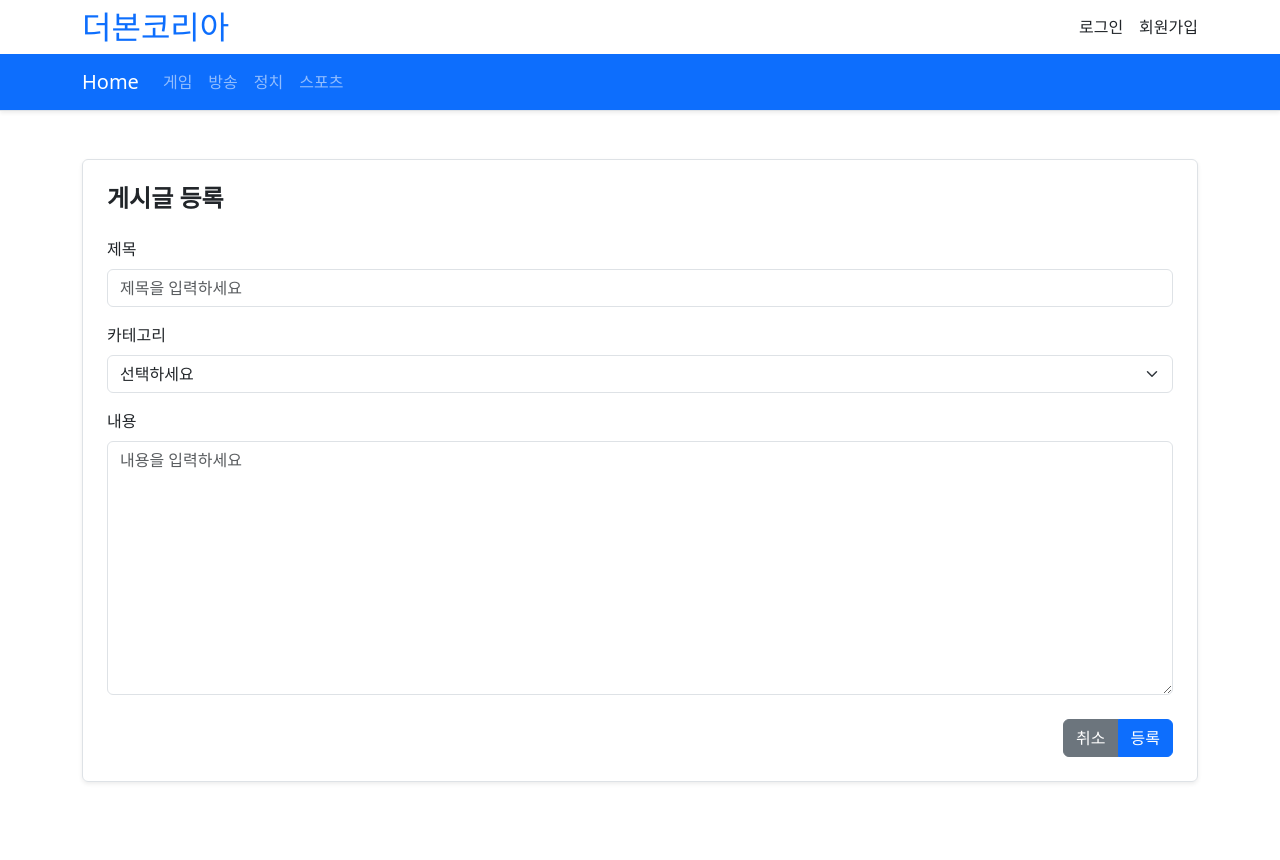
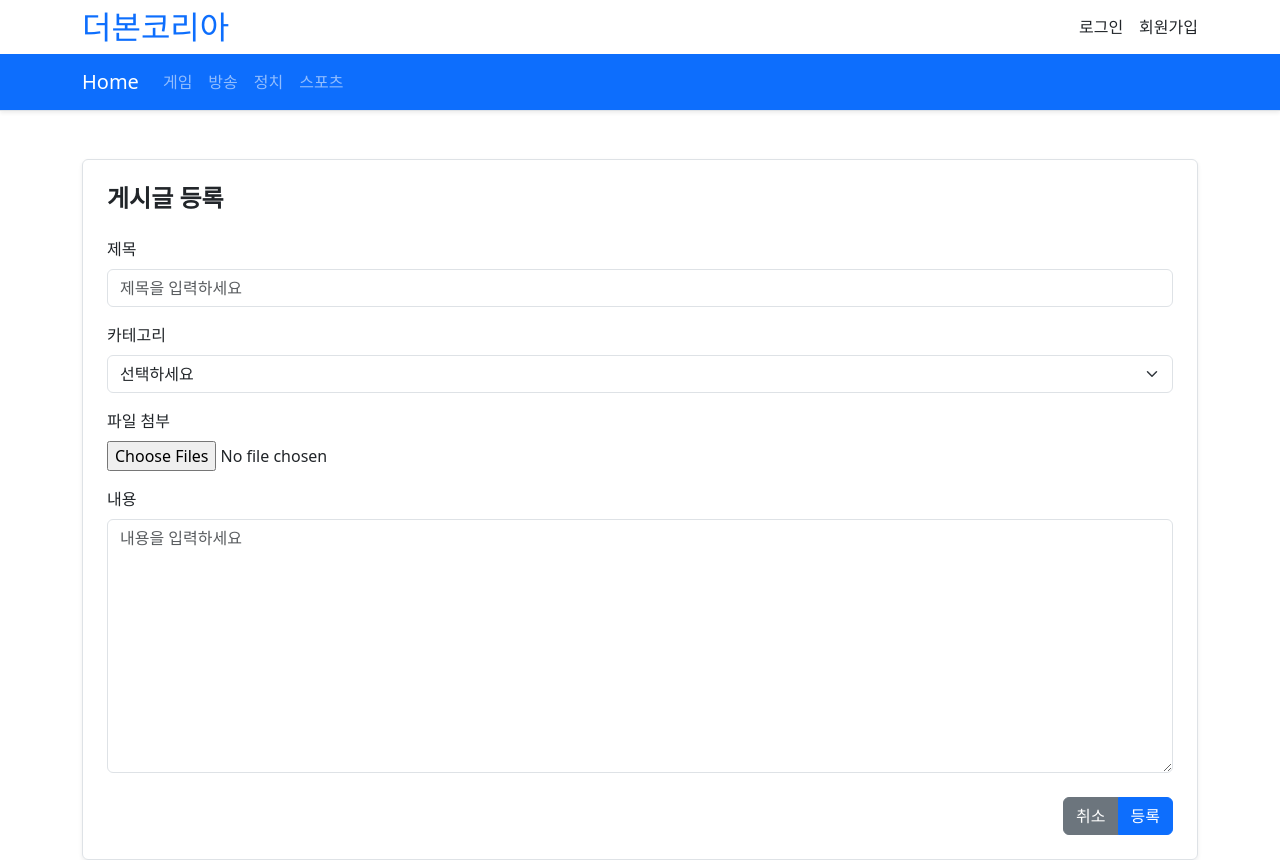
Before and after one commit to jim9474/board-fe, a React (Vite) app: page /create in a window 1280 px wide. Before the commit the page ends 800 px from the top, so only its background shows below. Built offline with nearby package versions, Linux system fonts and the light colour scheme.

Commit message:
파일업로더 진행중

```diff
--- a/src/components/BoardCreateComp.tsx
+++ b/src/components/BoardCreateComp.tsx
@@ -5,11 +5,13 @@ import Container from 'react-bootstrap/Container';
 import Form from 'react-bootstrap/Form';
 import Button from 'react-bootstrap/Button';
 import ButtonGroup from 'react-bootstrap/ButtonGroup';
+import FileUploadComp from './FileUploadComp';
 
 interface BoardCreateInfo {
-    boardTitle: string;
-    boardDivCd: string;
-    boardText: string;
+    boardTitle?: string;
+    boardDivCd?: string;
+    boardText?: string;
+    attach_file_gr_id?: string;
 }
 
 const BoardCreateComp = () => {
@@ -18,24 +20,51 @@ const BoardCreateComp = () => {
         boardTitle: '',
         boardDivCd: '',
         boardText: '',
+        attach_file_gr_id: ''
     });
+    const [files, setFiles] = useState<File[]>([]);
 
     const onCancel = () => navigate(-1);
 
     const isValidForm = (data: BoardCreateInfo) => {
         return (
-            data.boardTitle.trim() !== '' &&
-            data.boardDivCd.trim() !== '' &&
-            data.boardText.trim() !== ''
+            data.boardTitle?.trim() !== '' &&
+            data.boardDivCd?.trim() !== '' &&
+            data.boardText?.trim() !== ''
         );
     };
 
-    const onsubmit = (formData: BoardCreateInfo) => {
+    const onsubmit = async (formData: BoardCreateInfo) => {
+        let fileGrId = null;
+        if (files) {
+            const fileData = new FormData();
+            // fileData.append('file', files);
+            // for (const [key, value] of fileData.entries()) {
+            //     console.log(`${key}:`, value);
+            // }
+            files.forEach(file => {
+                fileData.append('files', file); // 서버에서 @RequestParam("files")로 받아야 함
+                for (const [key, value] of fileData.entries()) {
+                console.log(`${key}:`, value);
+            }
+            });
+            try {
+                const res = await useApi.post('/uploadFile', fileData);
+                fileGrId = res.data;
+            } catch (err) {
+                alert('업로드 실패');
+                return;
+            }
+        }
+        console.log('fileGrId >>> ', fileGrId);
         if (!isValidForm(formData)) {
             alert('모든 입력 항목을 채워주세요.');
             return;
         }
-        useApi.post('/createBoard', formData)
+        useApi.post('/createBoard', formData = ({
+            ...formData,
+            attach_file_gr_id: fileGrId,
+        }))
         .then(() => {
             console.log('등록 성공');
             navigate("/");
@@ -78,6 +107,11 @@ const BoardCreateComp = () => {
                     </Form.Select>
                 </Form.Group>
 
+                <Form.Group className='mb-3'>
+                    <Form.Label>파일 첨부</Form.Label>
+                    <FileUploadComp onFileSelect={setFiles} />
+                </Form.Group>
+
                 <Form.Group className="mb-4">
                     <Form.Label>내용</Form.Label>
                     <Form.Control
--- a/src/components/BoardListComp.tsx
+++ b/src/components/BoardListComp.tsx
@@ -17,6 +17,7 @@ export interface Board {
   board_read_cnt: number;
   board_div_cd: string;
   crte_user: string;
+  attach_file_id: string;
 }
 
 const BoardListComp = ({ board: b }: BoardProps) => {
--- /dev/null
+++ b/src/components/FileUploadComp.tsx
@@ -0,0 +1,94 @@
+import React, {useState} from 'react';
+import type { ChangeEvent } from 'react';
+
+interface FileUploadProps {
+    //onFileSelect: (file: File | null) => void;
+    onFileSelect: (files: File[]) => void;
+}
+
+const FileUploadComp: React.FC<FileUploadProps> = ({ onFileSelect }) => {
+    //const [previewUrl, setPreviewUrl] = useState<string | null>(null);
+    //const [fileName, setFileName] = useState<string | null>(null);
+    const [previewUrls, setPreviewUrls] = useState<string[]>([]);
+    const [fileNames, setFileNames] = useState<string[]>([]);
+
+    const handleFileChange = (e: ChangeEvent<HTMLInputElement>) => {
+        // const file = e.target.files?.[0] || null;
+        // onFileSelect(file); // 상위 컴포넌트에 전달
+
+        // if (file) {
+        //     setFileName(file.name);
+
+        //     // 이미지일 경우 미리보기
+        //     if (file.type.startsWith('image/')) {
+        //         const reader = new FileReader();
+        //         reader.onloadend = () => {
+        //             setPreviewUrl(reader.result as string);
+        //         };
+        //         reader.readAsDataURL(file);
+        //     } else {
+        //         setPreviewUrl(null);
+        //     }
+        // } else {
+        //     setFileName(null);
+        //     setPreviewUrl(null);
+        // }
+        const files = e.target.files ? Array.from(e.target.files) : [];
+        onFileSelect(files);
+
+        const names: string[] = [];
+        const previews: string[] = [];
+
+        files.forEach(file => {
+            names.push(file.name);
+
+            if (file.type.startsWith('image/')) {
+                const reader = new FileReader();
+                reader.onloadend = () => {
+                    setPreviewUrls(prev => [...prev, reader.result as string]);
+                };
+                reader.readAsDataURL(file);
+            }
+        });
+        setFileNames(names);
+        setPreviewUrls([]);
+    };
+
+    return (
+        <div className='file-upload-comp'>
+            <label>
+                <input type="file" onChange={handleFileChange} multiple />
+            </label>
+
+            {/* {fileName && <p>선택된 파일: {fileName}</p>} */}
+
+            {/* {previewUrl && (
+                <div>
+                    <img src={previewUrl} alt='미리보기' style={{ maxWidth: '200px', marginTop: '10px' }} />
+                </div>
+            )} */}
+            {fileNames.length > 0 && (
+                <ul>
+                    {fileNames.map((name, idx) => (
+                        <li key={idx}>{name}</li>
+                    ))}
+                </ul>
+            )}
+
+            {previewUrls.length > 0 && (
+                <div style={{ display: 'flex', gap: '10px', flexWrap: 'wrap' }}>
+                    {previewUrls.map((url, idx) => (
+                        <img
+                            key={idx}
+                            src={url}
+                            alt={`preview-${idx}`}
+                            style={{ maxWidth: '150px', maxHeight: '150px', objectFit: 'cover' }}
+                        />
+                    ))}
+                </div>
+            )}
+        </div>
+    );
+};
+
+export default FileUploadComp;
--- a/src/hooks/useLoginForm.ts
+++ b/src/hooks/useLoginForm.ts
@@ -25,7 +25,7 @@ export const useLoginForm = () => {
   };
 
   const handleSubmit = (event: React.FormEvent) => {
-    event.preventDefault(); // 🔥 꼭 필요!
+    event.preventDefault(); // 꼭 필요
     if (!isValid(formData)) return;
 
     useApi
--- a/src/pages/BoardDetailPage.tsx
+++ b/src/pages/BoardDetailPage.tsx
@@ -16,6 +16,12 @@ interface VoteType {
     downCnt: number;
 }
 
+interface AttachFile {
+    attach_file_id: string;
+    attach_file_nm: string;
+    attach_file_path: string;
+}
+
 const BoardDetailPage = () => {
     const { board_id } = useParams<{ board_id: string }>();
     const boardIdNumber = board_id ? Number(board_id) : null;
@@ -24,6 +30,7 @@ const BoardDetailPage = () => {
     const navigate = useNavigate();
     const [voteStatus, setVoteStatus] = useState<'UP' | 'DOWN' | null>(null);
     const [voteCount, setVoteCount] = useState({ UP: 0, DOWN: 0 });
+    const [attachFiles, setAttachFiles] = useState<AttachFile[]>([]);
 
     const onCancel = () => navigate(-1);
 
@@ -134,23 +141,6 @@ const BoardDetailPage = () => {
                         </Col>
                     </Row>
                     <Row className="mt-4">
-                        {/* <Col className='mt-3 mb-2 justify-content-center text-center' xs="auto">
-                            <FaThumbsUp
-                                size={24}
-                                color={voteStatus === 'up' ? 'blue' : 'gray'}
-                                style={{ cursor: 'pointer', marginRight: '8px' }}
-                                onClick={() => handleVote('up')}
-                            />
-                            <span className="me-3">{voteCount.up}</span>
-
-                            <FaThumbsDown
-                                size={24}
-                                color={voteStatus === 'down' ? 'red' : 'gray'}
-                                style={{ cursor: 'pointer' }}
-                                onClick={() => handleVote('down')}
-                            />
-                            <span>{voteCount.down}</span>
-                        </Col> */}
                         <Col className="d-flex justify-content-end">
                             <ButtonGroup>
                                 <Button variant="secondary" onClick={onCancel}>목록</Button>
```
Lines whose indentation alone changed are shown as unchanged.
